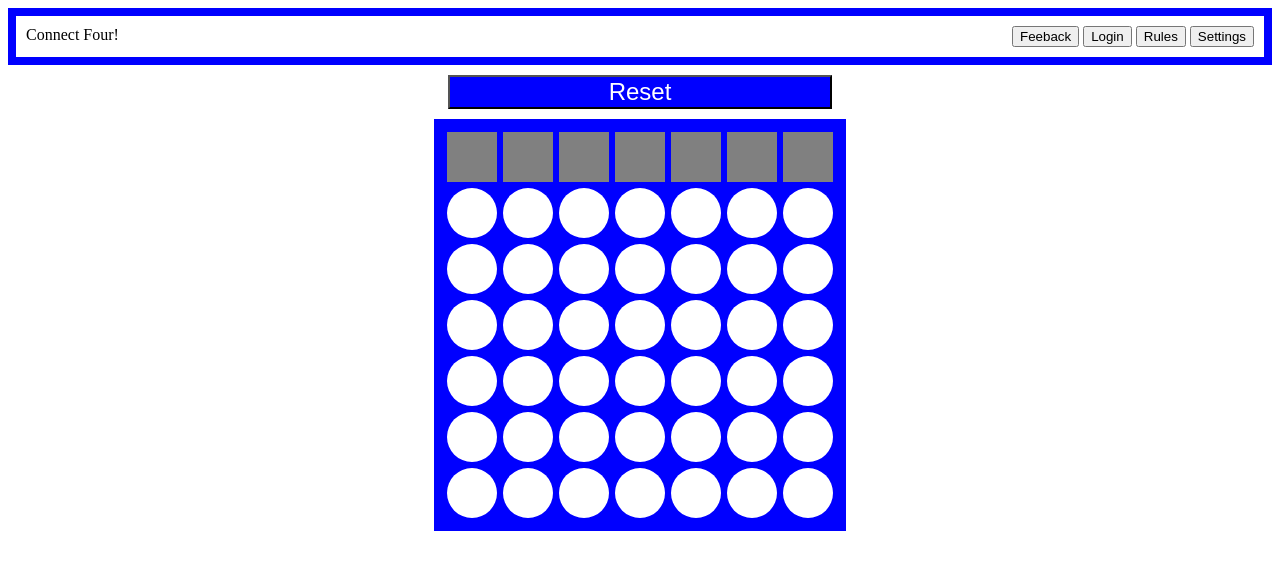
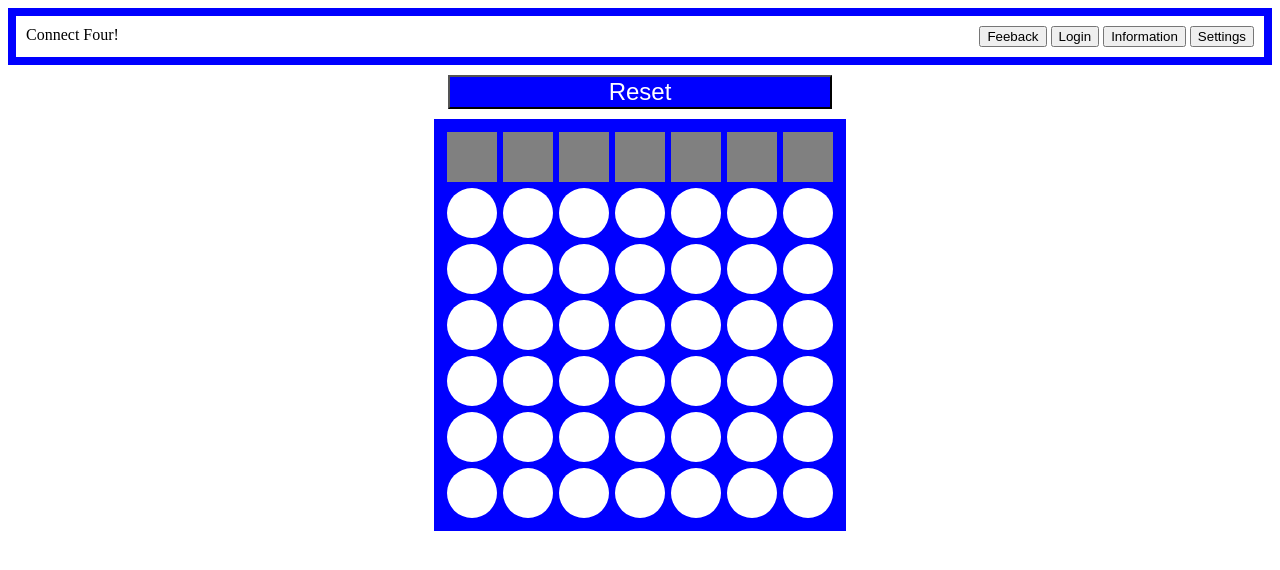
Before and after one commit to idugan100/Connect-Four, a plain HTML site: page index.html in a window 1280 px wide. Drawn offline with Linux system fonts and the light colour scheme.

Commit message:
added files and links to the nav buttons

```diff
--- a/index.html
+++ b/index.html
@@ -10,10 +10,10 @@
     <nav id="header">
     <div>Connect Four!</div>
     <div>
-    <button id="feedback" class="navOption">Feeback</button>
-    <button id="login" class="navOption">Login</button>
-    <button id="Rules" class="navOption">Rules</button>
-    <button id="Settings" class="navOption">Settings</button>
+    <a href="./feedback/feedback.html"><button id="feedback" class="navOption">Feeback</button></a>
+    <a href="./login/login.html"><button id="login" class="navOption">Login</button></a>
+    <a href="./information/information.html"><button id="information" class="navOption">Information</button></a>
+    <a href="./settings/settings.html"><button id="settings" class="navOption">Settings</button></a>
     </div>
     </nav>
 
```
Also changed, not shown: feedback/feedback.css (added), feedback/feedback.html (added), feedback/feedback.js (added), information/information.css (added), information/information.html (added), information/information.js (added), login/login.css (added), login/login.html (added), login/login.js (added), settings/settings.css (added), settings/settings.html (added), settings/settings.js (added).
